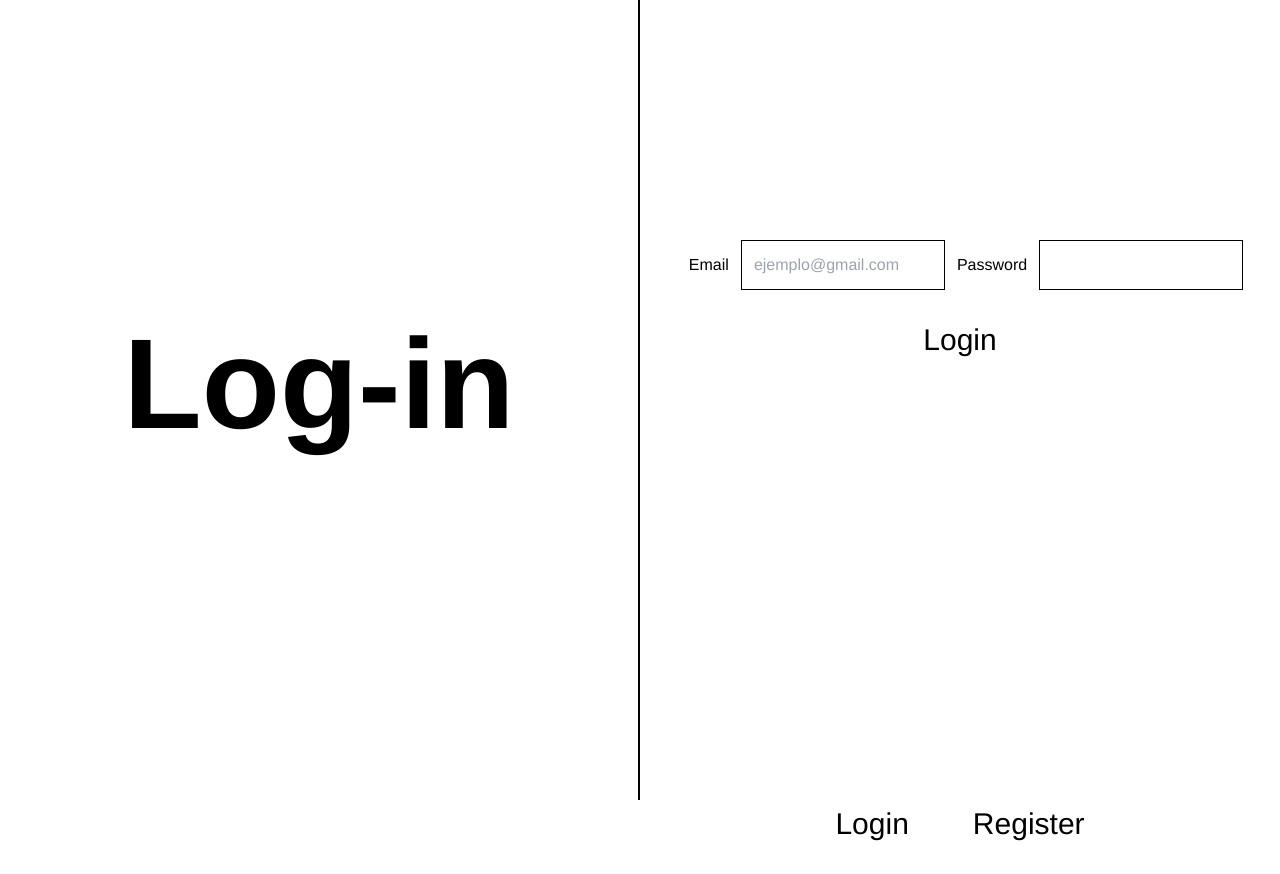
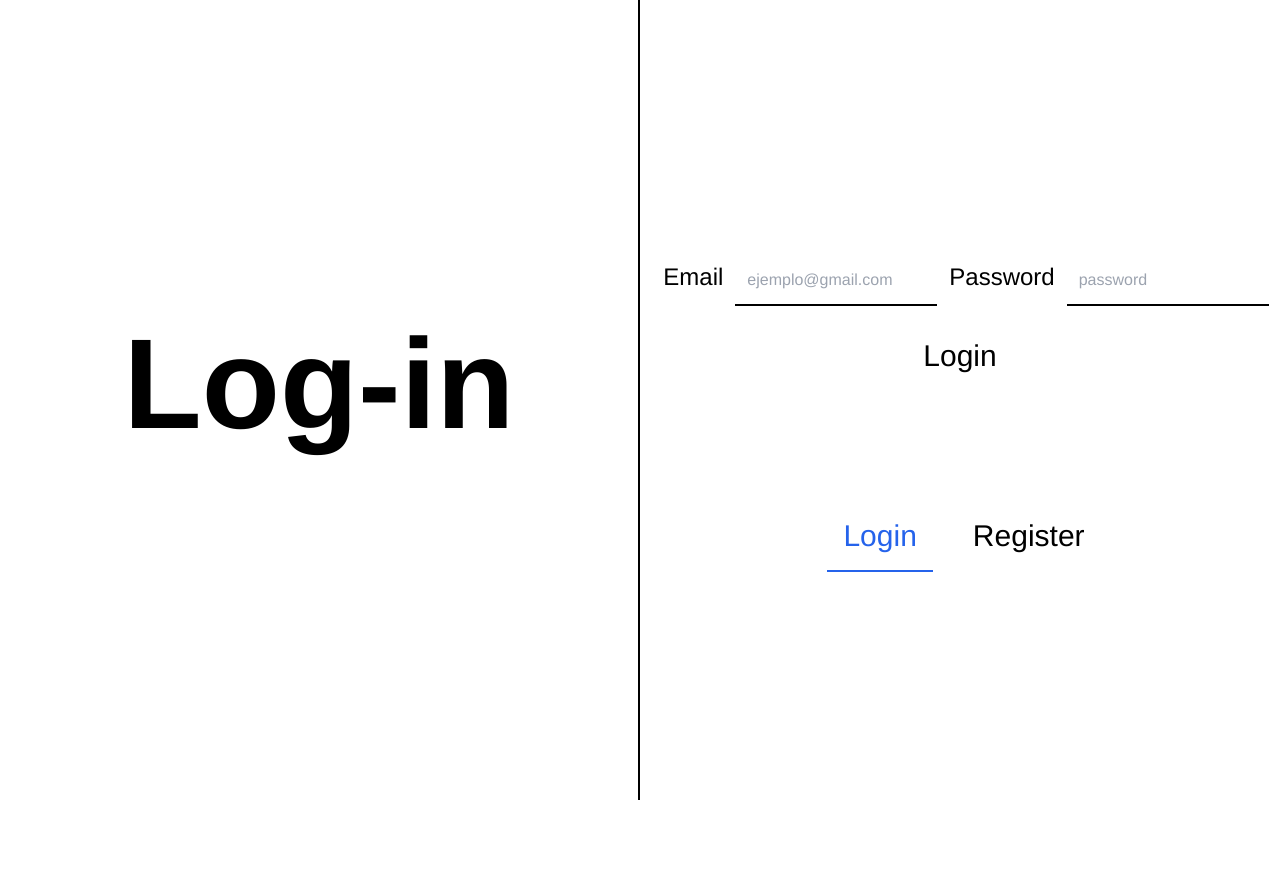
Before and after one commit to j1-dev/j1.old, a React (Create React App) app: page /Login in a window 1280 px wide. After the commit the page ends 800 px from the top, so only its background shows below. Built offline with nearby package versions, Linux system fonts and the light colour scheme; no server answers; a web font is replaced by a local one.

Commit message:
:children_crossing: Updated Login/Register pages

```diff
--- a/src/App.jsx
+++ b/src/App.jsx
@@ -46,9 +46,7 @@ function App() {
     <AuthProvider>
       <div className="App overflow-visible" id="App">
         {windowSize[0] < 762 ? (
-          <div className="sticky top-0 z-50 bg-white shadow-md shadow-purple-100 transition-all">
-            <Topbar pageWrapId="page-wrap" outerContainerId="App" />
-          </div>
+          <Topbar pageWrapId="page-wrap" outerContainerId="App" />
         ) : (
           <div>
             <Navbar />
--- a/src/components/LogInNavbar.jsx
+++ b/src/components/LogInNavbar.jsx
@@ -18,13 +18,23 @@ const LogInNavbar = () => {
   return (
     <nav
       className=" z-50 mx-0 list-none  overflow-hidden
-                      bg-white pt-96 transition-all"
+                      bg-white pt-20 transition-all"
     >
       <div className="inline-flex">
-        <NavLink className="button-still" to="/Login">
+        <NavLink
+          className={({ isActive }) =>
+            isActive ? "button-active" : "button-still"
+          }
+          to="/Login"
+        >
           Login
         </NavLink>
-        <NavLink className="button-still" to="/Register">
+        <NavLink
+          className={({ isActive }) =>
+            isActive ? "button-active" : "button-still"
+          }
+          to="/Register"
+        >
           Register
         </NavLink>
       </div>
--- a/src/index.css
+++ b/src/index.css
@@ -42,11 +42,11 @@
 * Botón redondo blanco con borde 4px de ancho azul on hover
 */
 .button {
-  @apply m-4 rounded-full p-4 text-center text-3xl transition-all hover:translate-x-2 hover:border-b-[3px] hover:border-blue-600;
+  @apply m-4  p-4 text-center text-3xl transition-all hover:translate-x-2 hover:border-b-[2px] hover:border-blue-600 hover:text-blue-600;
 }
 
 .button-still {
-  @apply m-4 rounded-full p-4 text-center text-3xl transition-all hover:border-b-[3px] hover:border-blue-600;
+  @apply m-4 p-4 text-center text-3xl transition-all hover:border-b-[2px] hover:border-blue-600;
 }
 
 .sendbox-button {
@@ -57,7 +57,7 @@
 * Copia de .button pero con el borde siempre azul
 */
 .button-active {
-  @apply m-4  translate-x-2 rounded-full border-b-[3px] border-blue-600 p-4 text-center text-3xl font-semibold text-blue-600;
+  @apply m-4 translate-x-2  border-b-[2px] border-blue-600 p-4 text-center text-3xl  text-blue-600;
 }
 
 /*** TEXT PANEL CSS ***/
--- a/src/pages/Login.jsx
+++ b/src/pages/Login.jsx
@@ -2,6 +2,7 @@ import React, { useState } from "react";
 import { useAuth } from "../api/authContext";
 import LogInNavbar from "../components/LogInNavbar";
 import { Tilt } from "../api/TiltApi";
+import banner from "../banner.gif";
 
 /**
  * @component
@@ -59,15 +60,20 @@ const Login = () => {
   };
 
   return (
-    <div>
-      <div className="float-left h-screen w-1/2 border-r-2 border-black">
+    <div className="px-14 md:p-0">
+      <div className="float-left hidden h-screen w-1/2 border-r-2 border-black md:block">
         <Tilt className="mt-80 w-full font-bold sm:text-5xl md:text-7xl lg:text-9xl">
           Log-in
         </Tilt>
       </div>
-      <div className="float-left w-1/2">
-        <form className="pt-60">
-          <label htmlFor="email" className="p-3">
+      <img
+        src={banner}
+        alt="yes"
+        className="z-50 block w-full -translate-y-24 md:hidden"
+      />
+      <div className="float-left w-full md:w-1/2">
+        <form className="md:pt-64">
+          <label htmlFor="email" className="p-3 text-2xl">
             Email
           </label>
           <input
@@ -75,26 +81,27 @@ const Login = () => {
             placeholder="ejemplo@gmail.com"
             name="email"
             id="email"
-            className="border border-black p-3"
+            className=" w-full border-b-2 border-black p-3 md:m-0 md:w-auto"
             onChange={handleChange}
           />
 
-          <label htmlFor="password" className="p-3">
+          <label htmlFor="password" className="p-3 text-2xl">
             Password
           </label>
           <input
             type="password"
+            placeholder="password"
             name="password"
             id="password"
-            className="border border-black p-3"
+            className="w-full border-b-2 border-black p-3 md:w-auto"
             onChange={handleChange}
           />
 
-          <button className="button-still" onClick={handleSubmit}>
+          <button className="button-still rounded-none" onClick={handleSubmit}>
             Login
           </button>
+          <LogInNavbar />
         </form>
-        <LogInNavbar />
       </div>
     </div>
   );
--- a/src/pages/Register.jsx
+++ b/src/pages/Register.jsx
@@ -2,6 +2,7 @@ import React, { useState } from "react";
 import { useAuth } from "../api/authContext";
 import LogInNavbar from "../components/LogInNavbar";
 import { Tilt } from "../api/TiltApi";
+import banner from "../banner.gif";
 
 /**
  * @component
@@ -61,13 +62,18 @@ const Register = () => {
   };
 
   return (
-    <div>
-      <div className="float-right h-screen w-1/2 border-l-2 border-black">
+    <div className="px-14 md:p-0">
+      <div className="float-right hidden h-screen w-1/2 border-l-2 border-black md:block">
         <Tilt className="mt-80 w-full text-9xl font-bold">Register</Tilt>
       </div>
-      <div className="float-right w-1/2">
-        <form className="pt-60">
-          <label htmlFor="email" className="p-3">
+      <img
+        src={banner}
+        alt="yes"
+        className="z-50 block w-full -translate-y-24 md:hidden"
+      />
+      <div className=" float-right w-full md:w-1/2">
+        <form className="md:pt-64">
+          <label htmlFor="email" className="p-3 text-2xl">
             Email
           </label>
           <input
@@ -75,11 +81,11 @@ const Register = () => {
             placeholder="ejemplo@gmail.com"
             name="email"
             id="email"
-            className="border p-3"
+            className="w-full border-b-2 border-black p-3 md:w-auto"
             onChange={handleChange}
           />
 
-          <label htmlFor="password" className="p-3">
+          <label htmlFor="password" className=" p-3 text-2xl">
             Password
           </label>
           <input
@@ -87,7 +93,7 @@ const Register = () => {
             placeholder="password"
             name="password"
             id="password"
-            className="border p-3"
+            className="w-full border-b-2 border-black p-3 md:w-auto"
             onChange={handleChange}
           />
 
```
Also changed, not shown: src/banner.gif (added).
